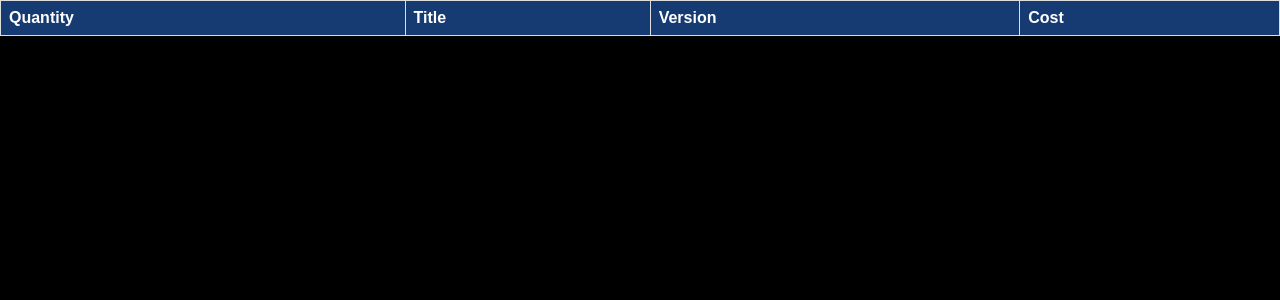
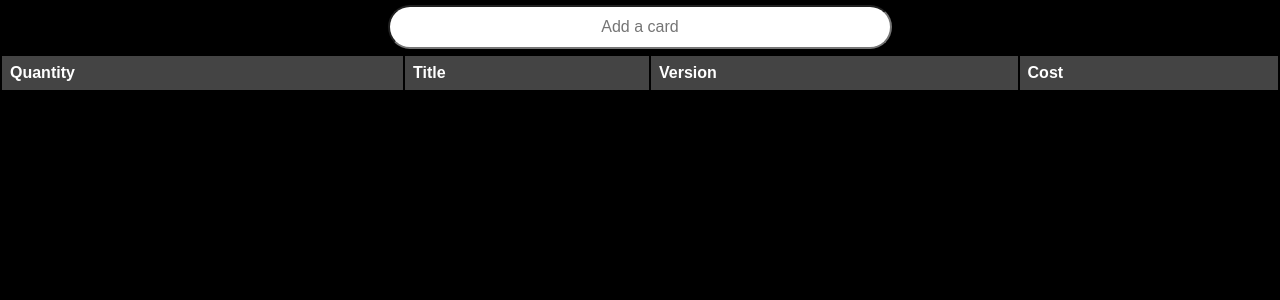
Before and after one commit to Connor-Kubas/vsverse, a Django app: page /deck/ in a window 1280 px wide. Shown: the top 300 px of the page. Run offline with Django 4.2, Linux system fonts and the light colour scheme; data that the repository does not hold is empty; some libraries are stand-ins or nearby versions.

Commit message:
Improved views

```diff
--- a/vsverse/core/templatetags/card_tags.py
+++ b/vsverse/core/templatetags/card_tags.py
@@ -11,7 +11,7 @@ def card(file):
 @register.simple_tag
 def search():
     # context = {'card': card}
-    return render_to_string('partials/search-template.html')
+    return render_to_string('search-template.html')
 
 @register.simple_tag
 def display_method(method, deck):
--- a/vsverse/core/urls.py
+++ b/vsverse/core/urls.py
@@ -12,8 +12,8 @@ urlpatterns = [
     path('search/', views.search, name='search'),
     path('partial-search/', views.partial_search, name='partial_search'),
     path('view_deck', views.view_deck, name="view_deck"),
-    path('increment_quantity/<int:card_id>/', views.increment_quantity, name='increment_quantity'),
-    path('decrement_quantity/<int:card_id>/', views.decrement_quantity, name='decrement_quantity'),
+    path('increment_quantity/<int:deck_id>/<int:card_id>/', views.increment_quantity, name='increment_quantity'),
+    path('decrement_quantity/<int:deck_id>/<int:card_id>/', views.decrement_quantity, name='decrement_quantity'),
 ]
 
 urlpatterns += static(settings.STATIC_URL, document_root=settings.STATIC_ROOT)
--- a/vsverse/core/views.py
+++ b/vsverse/core/views.py
@@ -13,21 +13,21 @@ def index(request):
 
 def deck(request):
     deck_id = request.GET.get('deck_id')
-    # deck = CardImages.objects.filter(card_id__in=Decks.objects.filter(deck_id=deck_id).values('card_id'))
 
     deck_cards = DeckCards.objects.filter(deck_id=deck_id)
 
-    # Get the card_ids and quantities from the DeckCards objects
     card_ids_and_quantities = deck_cards.values_list('card_id', 'quantity')
 
-    # Retrieve the Cards objects for the card_ids
-    cards = Cards.objects.filter(id__in=[card_id for card_id, _ in card_ids_and_quantities])
+    # cards = Cards.objects.filter(id__in=[card_id for card_id, _ in card_ids_and_quantities])
 
-    # Assign the quantities to the respective Cards objects
-    for card, (_, quantity) in zip(cards, card_ids_and_quantities):
+    for card, (_, quantity) in zip(deck_cards, card_ids_and_quantities):
         card.quantity = quantity
+        # print(card.quantity)
 
-    context = {'deck': cards}
+    for deck_card in deck_cards:
+        print(deck_card.quantity)
+
+    context = {'deck': deck_cards}
 
     return render(request, 'deck.html', context)
 
@@ -66,15 +66,15 @@ def view_deck(request):
 
     return render(request, 'edit_modal.html')
 
-def increment_quantity(request, card_id):
-    deck_card = DeckCards.objects.get(card_id=card_id)
-    print(deck_card)
+def increment_quantity(request, deck_id, card_id):
+    deck_card = DeckCards.objects.get(card_id=card_id, deck_id=deck_id)
+    print(deck_id)
     deck_card.quantity += 1
     deck_card.save()
     return HttpResponse(str(deck_card.quantity))
 
-def decrement_quantity(request, card_id):
-    deck_card = get_object_or_404(DeckCards, card_id=card_id)
+def decrement_quantity(request, deck_id, card_id):
+    deck_card = DeckCards.objects.get(card_id=card_id, deck_id=deck_id)
     if deck_card.quantity > 0:
         deck_card.quantity -= 1
         deck_card.save()
--- a/vsverse/static/css/styles.css
+++ b/vsverse/static/css/styles.css
@@ -48,6 +48,11 @@ body {
     overflow: auto;
 }
 
+.location {
+    background-color: rgb(23, 102, 32);
+    overflow: auto;
+}
+
 .search-container {
     background-color: black;
     display: flex;
@@ -94,3 +99,40 @@ body {
 }
 
 /* End Index.html */
+
+/* Table view */
+
+tr.character-row {
+    background-color: #7c2d2d;  /* Red background for Type1 cards */
+}
+
+tr.plot-twist-row {
+    background-color: #27456d;  /* Green background for Type2 cards */
+}
+
+tr.location-row {
+    background-color: #2c612a;  /* Blue background for Type3 cards */
+}
+
+tr.equipment-row {
+    /* Default background color for other types of cards */
+    background-color: #3f3f3f;
+}
+
+table {
+    font-family: arial, sans-serif;
+    border-collapse: collapse;
+    width: 100%;
+}
+
+td, th {
+    border: 2px solid #000000;
+    text-align: left;
+    padding: 8px;
+}
+
+th {
+    background-color:  rgb(68, 68, 68);
+}
+
+/* End table view */
--- a/vsverse/templates/deck.html
+++ b/vsverse/templates/deck.html
@@ -5,7 +5,7 @@
 
 {% block content %}
 
-{% comment %} {% search %} {% endcomment %}
+{% search %}
 
 {% comment %} {% display_method method="row" deck=deck %} {% endcomment %}
 {% display_method method="table" deck=deck %}
--- a/vsverse/templates/partial_results.html
+++ b/vsverse/templates/partial_results.html
@@ -1,8 +1,42 @@
 {% load static %}
-
+<div class="results-container">
 {% for card in cards %}
 
-    {{ card.title}} - {{ card.version }}
-    <p style="margin-left: 20px; color: grey;">{{ card.power }}</p>
+    <p class="results results-title">{{ card.title}}</p>
+    <p class="results results-version">{{ card.version }}</p>
 
 {% endfor %}
+</div>
+
+<style>
+    .results-container {
+        display: none;
+        position: absolute;
+        width: 30%;
+        height: 20%;
+        overflow: auto;
+        background-color: black;
+        left: 50%;
+        margin-top: 2%;
+        transform: translate(-50%);
+        {% comment %} top: 50%; {% endcomment %}
+    }
+
+    .results {
+        padding-left: 5%;
+    }
+
+    .results.title {
+        padding-top: 5%;
+    }
+
+    .results-version {
+        color: rgb(113, 113, 113);
+        padding-bottom: 10px;
+    }
+
+    .results-container:empty {
+        display: none;
+        background-color: red;
+    }
+</style>
--- a/vsverse/templates/partials/search-template.html
+++ /dev/null
@@ -1,6 +0,0 @@
-<div class="search-container">
-    {% comment %} <form method="GET" action='search/'> {% endcomment %}
-    <form method="get" action='search/'>
-        <input type="text" name="data" class="search-input"></input>
-    </form>
-</div>
--- /dev/null
+++ b/vsverse/templates/search-template.html
@@ -0,0 +1,17 @@
+<div class="search-container">
+    {% comment %} <form method="GET" action='search/'> {% endcomment %}
+    <form method="get" action='search/'>
+        {% comment %} <input type="text" name="data" class="search-input"></input> {% endcomment %}
+        <input class="search-input"
+               name="q"
+               placeholder="Add a card"
+               hx-get="{% url 'partial_search' %}"
+               hx-target="#results"
+               hx-trigger="input delay:.5s"
+        >
+    </form>
+
+    <section id="results">
+        {% include 'partial_results.html' %}
+    </section>
+</div>
--- a/vsverse/templates/table-template.html
+++ b/vsverse/templates/table-template.html
@@ -8,21 +8,22 @@
     <th>Version</th>
     <th>Cost</th>
 
-{% for card in deck %}
-    <tr>
-        <td id="quantity-{{ card.id }}">{{ card.quantity }}</td>
-        <td>{{ card.title }}</td>
-        <td>{{ card.version }}</td>
-        <td>{{ card.cost }}</td>
+{% for deck_card in deck %}
+    {% comment %} <tr> {% endcomment %}
+    <tr class="{% if deck_card.card.type == 'Character' %}character-row{% elif deck_card.card.type == 'Plot Twist' %}plot-twist-row{% elif deck_card.card.type == 'Location' %}location-row{% elif deck_card.card.type == 'Equipment' %}equipment-row{% else %}default{% endif %}">
+        <td id="quantity-{{ deck_card.card.id }}">{{ deck_card.quantity }}</td>
+        <td>{{ deck_card.card.title }}</td>
+        <td>{{ deck_card.card.version }}</td>
+        <td>{{ deck_card.card.cost }}</td>
 
         <td>
             <!-- Buttons for modifying the quantity -->
-            <button hx-get="{% url 'increment_quantity' card.id %}" hx-trigger="click"
-                    hx-swap="innerHTML" hx-target="#quantity-{{ card.id }}">
+            <button hx-get="{% url 'increment_quantity' deck_id=2 card_id=deck_card.card.id %}" hx-trigger="click"
+                    hx-swap="innerHTML" hx-target="#quantity-{{ deck_card.card.id }}">
                 +1
             </button>
-            <button hx-get="{% url 'decrement_quantity' card.id %}" hx-trigger="click"
-                    hx-swap="innerHTML" hx-target="#quantity-{{ card.id }}">
+            <button hx-get="{% url 'decrement_quantity' deck_id=2 card_id=deck_card.card.id %}" hx-trigger="click"
+                    hx-swap="innerHTML" hx-target="#quantity-{{ deck_card.card.id }}">
                 -1
             </button>
         </td>
@@ -31,21 +32,3 @@
 {% endfor %}
 
 </table>
-
-<style>
-    table {
-        font-family: arial, sans-serif;
-        border-collapse: collapse;
-        width: 100%;
-    }
-
-    td, th {
-        border: 1px solid #dddddd;
-        text-align: left;
-        padding: 8px;
-    }
-
-    tr:nth-child(even) {
-        background-color: #22334d;
-    }
-</style>
```
Also changed, not shown: vsverse/core/models.py (+13 -7 lines), vsverse/templates/row-template.html (+8 -8 lines), vsverse/static/images/doopworld_team-up.png (renamed from vsverse/static/images/doopworld.png), vsverse/static/images/spider-mobile_unique.png (renamed from vsverse/static/images/spider_mobile_unique.png), vsverse/static/images/un_building_team-up.png (renamed from vsverse/static/images/un_building.png).
